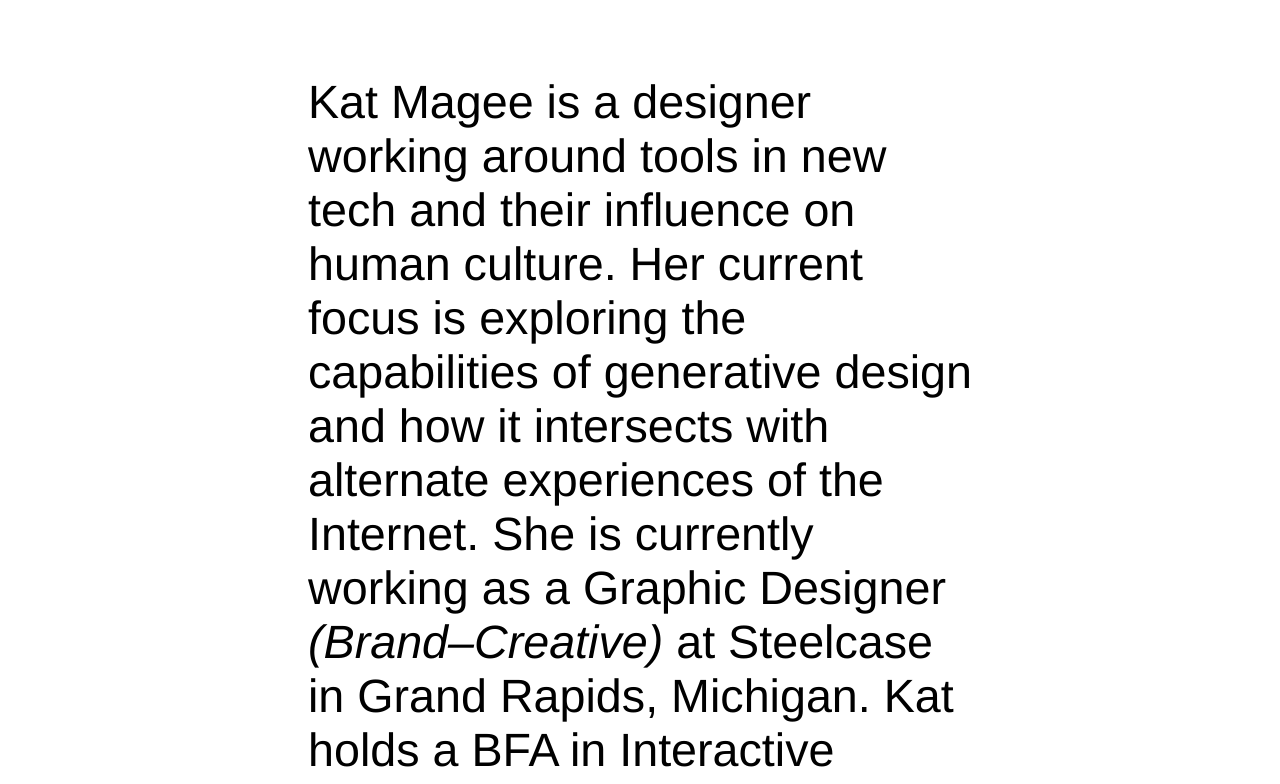
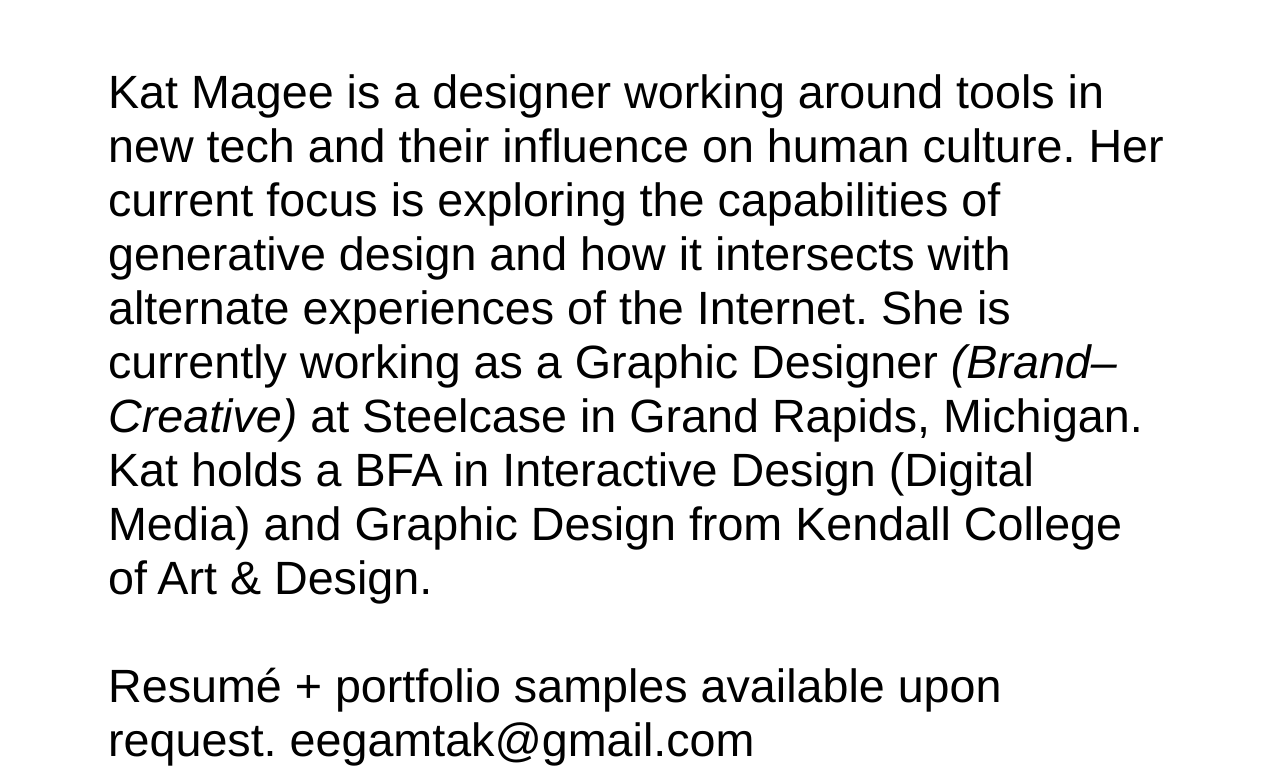
Before and after one commit to kateegam/kateegam.github.io, a plain HTML site: page index.html in a window 1280 px wide. Shown: the top 784 px of the page. Drawn offline with Linux system fonts and the light colour scheme.

Commit message:
Update index.html

```diff
--- a/index.html
+++ b/index.html
@@ -9,7 +9,7 @@
    font-size: 35pt;
    background-color: #FFFFFF;}
 
-    body {padding: 20px 300px;}
+    body {padding: 10px 100px;}
   </style>
 
   <meta charset="utf-8">
```
